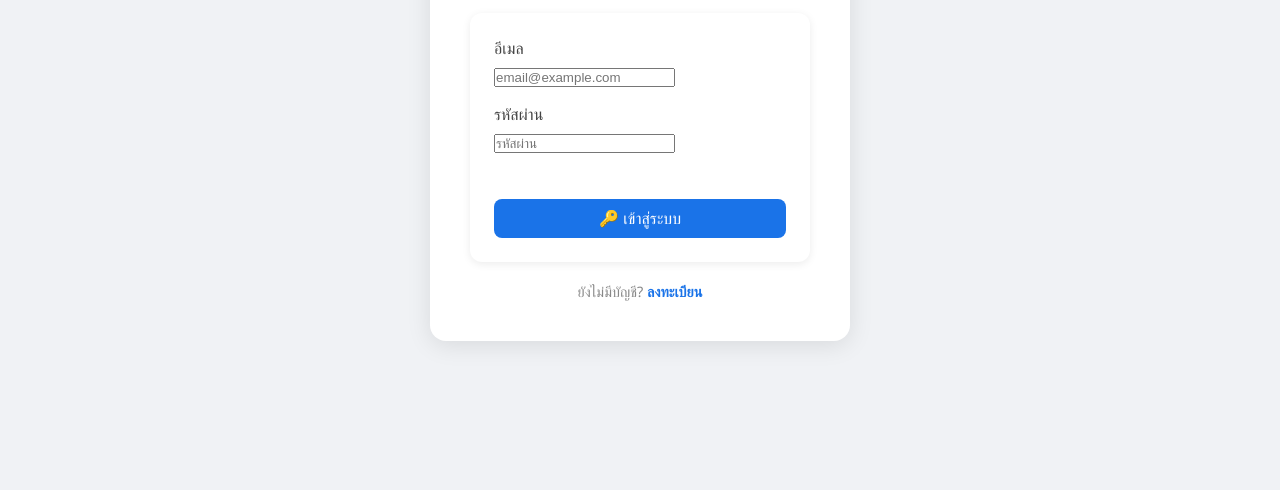
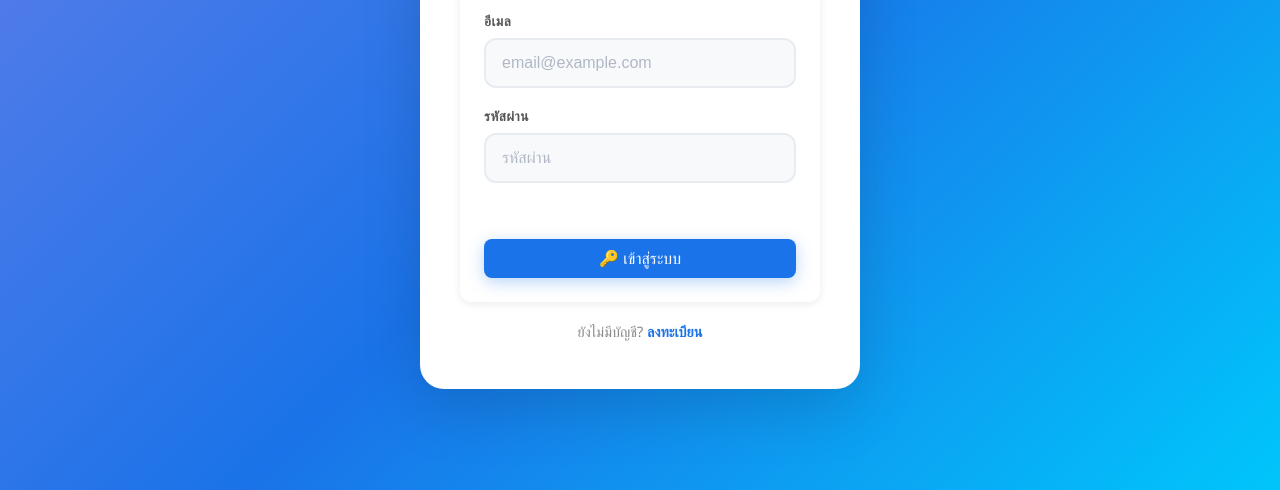
Before and after one commit to kimhuntdk/my_job, a website: page work-log/public/index.html in a window 1280 px wide. Shown: the part 310-800 px from the top of the page. Drawn offline with Linux system fonts and the light colour scheme; no server answers.

Commit message:
Improve auth screen UI - gradient background, modern inputs
Co-Authored-By: Claude Opus 4.6 (1M context) <noreply@anthropic.com>

```diff
--- a/work-log/public/style.css
+++ b/work-log/public/style.css
@@ -24,20 +24,21 @@ body {
   justify-content: center;
   min-height: 100vh;
   padding: 20px;
+  background: linear-gradient(135deg, #667eea 0%, #1a73e8 50%, #00c6fb 100%);
 }
 
 .auth-card {
   background: #fff;
-  border-radius: 16px;
-  padding: 40px;
-  box-shadow: 0 4px 24px rgba(0,0,0,0.1);
+  border-radius: 24px;
+  padding: 48px 40px;
+  box-shadow: 0 20px 60px rgba(0,0,0,0.15);
   width: 100%;
-  max-width: 420px;
+  max-width: 440px;
   text-align: center;
 }
 
 .auth-card h1 {
-  font-size: 2rem;
+  font-size: 2.2rem;
   color: #1a73e8;
   margin-bottom: 4px;
 }
@@ -45,15 +46,49 @@ body {
 .auth-card h2 {
   font-size: 1.3rem;
   color: #333;
-  margin: 20px 0 16px;
+  margin: 24px 0 20px;
+  font-weight: 600;
 }
 
 .auth-card .form-group {
   text-align: left;
+  margin-bottom: 18px;
+}
+
+.auth-card .form-group label {
+  font-size: 0.85rem;
+  font-weight: 600;
+  color: #555;
+  text-transform: uppercase;
+  letter-spacing: 0.5px;
+  margin-bottom: 8px;
+}
+
+.auth-card input[type="email"],
+.auth-card input[type="password"],
+.auth-card input[type="text"] {
+  width: 100%;
+  padding: 14px 16px;
+  border: 2px solid #e8ecf0;
+  border-radius: 12px;
+  font-size: 1rem;
+  background: #f8f9fb;
+  transition: all 0.3s;
+}
+
+.auth-card input:focus {
+  outline: none;
+  border-color: #1a73e8;
+  background: #fff;
+  box-shadow: 0 0 0 4px rgba(26,115,232,0.1);
+}
+
+.auth-card input::placeholder {
+  color: #b0b8c4;
 }
 
 .auth-switch {
-  margin-top: 16px;
+  margin-top: 20px;
   color: #888;
   font-size: 0.9rem;
 }
@@ -64,10 +99,24 @@ body {
   text-decoration: none;
 }
 
+.auth-switch a:hover {
+  text-decoration: underline;
+}
+
 .btn-full {
   width: 100%;
-  padding: 12px;
-  font-size: 1.05rem;
+  padding: 14px;
+  font-size: 1.1rem;
+  border-radius: 12px;
+  margin-top: 8px;
+  background: linear-gradient(135deg, #1a73e8, #4a9eff);
+  box-shadow: 0 4px 16px rgba(26,115,232,0.3);
+  transition: all 0.3s;
+}
+
+.btn-full:hover {
+  box-shadow: 0 6px 24px rgba(26,115,232,0.4);
+  transform: translateY(-1px);
 }
 
 .error-msg {
@@ -75,6 +124,14 @@ body {
   font-size: 0.9rem;
   margin-bottom: 10px;
   min-height: 20px;
+  background: #fff5f5;
+  border-radius: 8px;
+  padding: 8px 12px;
+}
+
+.error-msg:empty {
+  background: none;
+  padding: 0;
 }
 
 /* Header */
```
